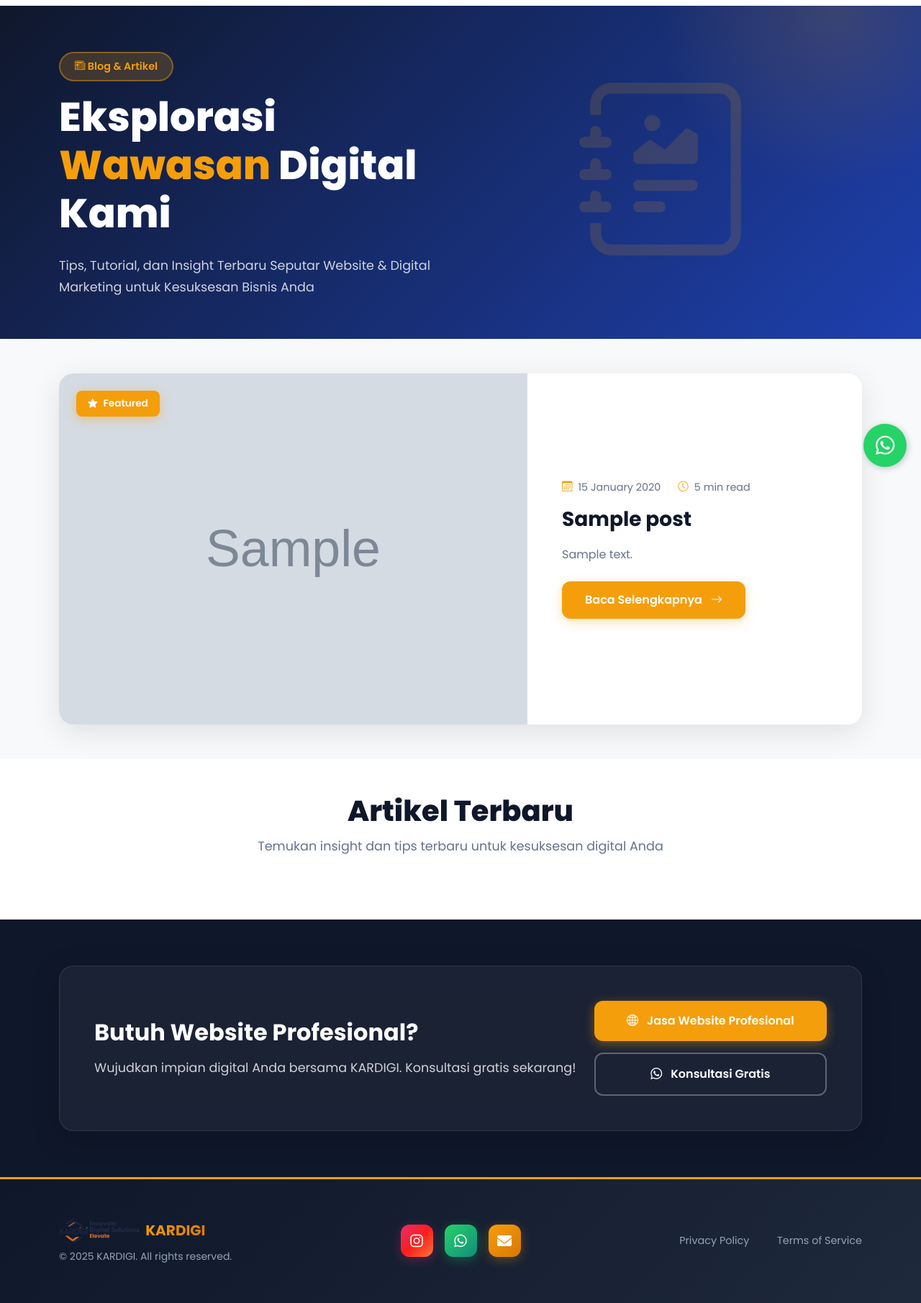
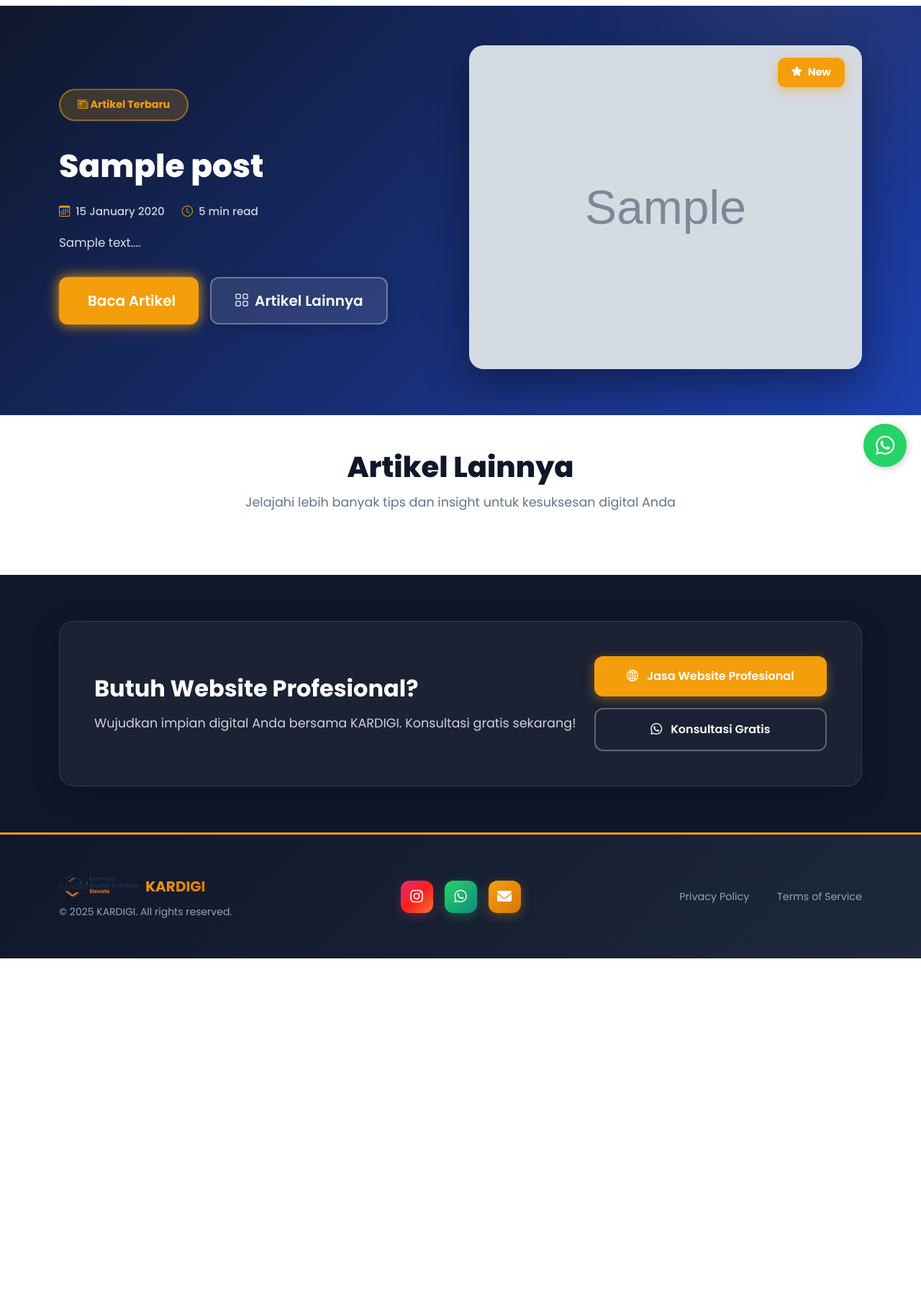
Before and after one commit to amal-hidayah/kardigi-web, a Flask app: page /blog in a window 1280 px wide. Shown: the part 111-1922 px from the top of the page at 72% size. After the commit the page ends 1443 px from the top, so only its background shows below. Run offline with Flask 3, Linux system fonts and the light colour scheme; tables that the repository leaves empty hold one stand-in row (values such as "Sample post"); grey boxes marked "Sample" are stand-in pictures.

```diff
--- a/templates/blog_list.html
+++ b/templates/blog_list.html
@@ -22,11 +22,75 @@
 {% endblock %}
 
 {% block content %}
-<!-- Hero Section -->
+<!-- Hero Section with Latest Article -->
+{% if posts.items %}
+{% set latest_post = posts.items[0] %}
+<section class="blog-hero-section-new">
+    <div class="container">
+        <div class="hero-content-wrapper">
+            <div class="row g-4 align-items-center">
+                <div class="col-lg-6 order-lg-1 order-2">
+                    <div class="hero-text-content">
+                        <div class="hero-badge mb-3">
+                            <i class="bi bi-newspaper"></i> Artikel Terbaru
+                        </div>
+                        <h1 class="hero-article-title">
+                            {{ latest_post.title }}
+                        </h1>
+                        <div class="hero-meta mb-3">
+                            <span class="meta-item">
+                                <i class="bi bi-calendar3"></i>
+                                {{ latest_post.created_at.strftime('%d %B %Y') }}
+                            </span>
+                            <span class="meta-item">
+                                <i class="bi bi-clock"></i>
+                                5 min read
+                            </span>
+                        </div>
+                        {% if latest_post.excerpt %}
+                        <p class="hero-excerpt">{{ latest_post.excerpt[:200] }}...</p>
+                        {% else %}
+                        <p class="hero-excerpt">{{ latest_post.content[:200] | striptags }}...</p>
+                        {% endif %}
+                        <div class="hero-buttons">
+                            <a href="{{ url_for('blog_detail', slug=latest_post.slug) }}" class="btn btn-primary btn-lg">
+                                <i class="bi bi-book-open me-2"></i>
+                                Baca Artikel
+                            </a>
+                            <a href="#more-articles" class="btn btn-outline-primary btn-lg">
+                                <i class="bi bi-grid me-2"></i>
+                                Artikel Lainnya
+                            </a>
+                        </div>
+                    </div>
+                </div>
+                <div class="col-lg-6 order-lg-2 order-1">
+                    <div class="hero-image-wrapper">
+                        {% if latest_post.image %}
+                        <img src="{{ url_for('static', filename='uploads/' + latest_post.image) }}"
+                             class="hero-article-image"
+                             alt="{{ latest_post.title }}">
+                        {% else %}
+                        <div class="hero-placeholder">
+                            <div class="placeholder-gradient"></div>
+                            <i class="bi bi-file-text-fill"></i>
+                        </div>
+                        {% endif %}
+                        <div class="hero-image-badge">
+                            <i class="bi bi-star-fill"></i> New
+                        </div>
+                    </div>
+                </div>
+            </div>
+        </div>
+    </div>
+</section>
+{% else %}
+<!-- Fallback Hero if no posts -->
 <section class="blog-hero-section">
     <div class="container">
         <div class="row align-items-center">
-            <div class="col-lg-6 mb-4 mb-lg-0">
+            <div class="col-lg-12 text-center">
                 <div class="hero-badge mb-3">
                     <i class="bi bi-newspaper"></i> Blog & Artikel
                 </div>
@@ -37,76 +101,18 @@
                     Tips, Tutorial, dan Insight Terbaru Seputar Website & Digital Marketing untuk Kesuksesan Bisnis Anda
                 </p>
             </div>
-            <div class="col-lg-6">
-                <div class="hero-illustration">
-                    <i class="bi bi-journal-richtext"></i>
-                </div>
-            </div>
         </div>
     </div>
 </section>
-
-<!-- Featured Article (First Post) -->
-{% if posts.items %}
-<section class="featured-section">
-    <div class="container">
-        {% set featured_post = posts.items[0] %}
-        <div class="featured-article">
-            <div class="row g-0">
-                <div class="col-lg-7">
-                    <div class="featured-image-wrapper">
-                        {% if featured_post.image %}
-                        <img src="{{ url_for('static', filename='uploads/' + featured_post.image) }}"
-                             class="featured-image"
-                             alt="{{ featured_post.title }}">
-                        {% else %}
-                        <div class="featured-placeholder">
-                            <div class="placeholder-bg"></div>
-                            <i class="bi bi-file-text"></i>
-                        </div>
-                        {% endif %}
-                        <div class="featured-badge">
-                            <i class="bi bi-star-fill"></i> Featured
-                        </div>
-                    </div>
-                </div>
-                <div class="col-lg-5">
-                    <div class="featured-content">
-                        <div class="featured-meta mb-3">
-                            <span class="meta-item">
-                                <i class="bi bi-calendar3"></i>
-                                {{ featured_post.created_at.strftime('%d %B %Y') }}
-                            </span>
-                            <span class="meta-item">
-                                <i class="bi bi-clock"></i>
-                                5 min read
-                            </span>
-                        </div>
-                        <h2 class="featured-title mb-3">
-                            {{ featured_post.title }}
-                        </h2>
-                        {% if featured_post.excerpt %}
-                        <p class="featured-excerpt mb-4">{{ featured_post.excerpt }}</p>
-                        {% else %}
-                        <p class="featured-excerpt mb-4">{{ featured_post.content[:150] | striptags }}...</p>
-                        {% endif %}
-                        <a href="{{ url_for('blog_detail', slug=featured_post.slug) }}" class="btn-featured">
-                            Baca Selengkapnya
-                            <i class="bi bi-arrow-right"></i>
-                        </a>
-                    </div>
-                </div>
-            </div>
-        </div>
-    </div>
-</section>
+{% endif %}
 
 <!-- Latest Articles -->
-<section class="articles-section">
+{% if posts.items %}
+<section class="articles-section" id="more-articles">
     <div class="container">
         <div class="section-header mb-5">
-            <h2 class="section-title">Artikel Terbaru</h2>
-            <p class="section-subtitle">Temukan insight dan tips terbaru untuk kesuksesan digital Anda</p>
+            <h2 class="section-title">Artikel Lainnya</h2>
+            <p class="section-subtitle">Jelajahi lebih banyak tips dan insight untuk kesuksesan digital Anda</p>
         </div>
 
         <div class="row g-4">
@@ -192,21 +198,6 @@
         {% endif %}
     </div>
 </section>
-
-{% else %}
-<!-- Empty State -->
-<section class="empty-section">
-    <div class="container text-center py-5">
-        <div class="empty-icon mb-4">
-            <i class="bi bi-inbox"></i>
-        </div>
-        <h3 class="mb-3">Belum Ada Artikel</h3>
-        <p class="text-muted mb-4">Artikel blog akan segera hadir!</p>
-        <a href="{{ url_for('home') }}" class="btn btn-primary btn-lg">
-            <i class="bi bi-house-door"></i> Kembali ke Beranda
-        </a>
-    </div>
-</section>
 {% endif %}
 
 <!-- CTA Section -->
@@ -236,7 +227,203 @@
 </section>
 
 <style>
-/* Hero Section */
+/* New Hero Section with Latest Article */
+.blog-hero-section-new {
+    padding: 4rem 0;
+    background: linear-gradient(135deg, var(--primary-navy) 0%, #1e40af 100%);
+    position: relative;
+    overflow: hidden;
+}
+
+.blog-hero-section-new::before {
+    content: '';
+    position: absolute;
+    top: -50%;
+    right: -10%;
+    width: 600px;
+    height: 600px;
+    background: radial-gradient(circle, rgba(245, 158, 11, 0.15) 0%, transparent 70%);
+    border-radius: 50%;
+    animation: pulse-glow 8s ease-in-out infinite;
+}
+
+@keyframes pulse-glow {
+    0%, 100% { transform: scale(1); opacity: 0.5; }
+    50% { transform: scale(1.2); opacity: 0.3; }
+}
+
+.hero-content-wrapper {
+    position: relative;
+    z-index: 1;
+}
+
+.hero-text-content {
+    padding: 2rem 0;
+}
+
+.hero-badge {
+    display: inline-block;
+    padding: 0.6rem 1.5rem;
+    background: rgba(245, 158, 11, 0.2);
+    border: 2px solid rgba(245, 158, 11, 0.5);
+    border-radius: 50px;
+    color: var(--accent-orange);
+    font-weight: 700;
+    font-size: 0.9rem;
+    animation: badge-float 3s ease-in-out infinite;
+}
+
+@keyframes badge-float {
+    0%, 100% { transform: translateY(0); }
+    50% { transform: translateY(-5px); }
+}
+
+.hero-article-title {
+    font-size: clamp(1.75rem, 4vw, 2.75rem);
+    font-weight: 800;
+    color: white;
+    line-height: 1.3;
+    margin-bottom: 1.5rem;
+    margin-top: 1rem;
+}
+
+.hero-meta {
+    display: flex;
+    gap: 1.5rem;
+    flex-wrap: wrap;
+    margin-bottom: 1.5rem;
+}
+
+.hero-meta .meta-item {
+    display: flex;
+    align-items: center;
+    gap: 0.5rem;
+    color: rgba(255, 255, 255, 0.8);
+    font-size: 0.95rem;
+    font-weight: 500;
+}
+
+.hero-meta .meta-item i {
+    color: var(--accent-orange);
+}
+
+.hero-excerpt {
+    font-size: 1.05rem;
+    color: rgba(255, 255, 255, 0.85);
+    line-height: 1.8;
+    margin-bottom: 2rem;
+}
+
+.hero-buttons {
+    display: flex;
+    gap: 1rem;
+    flex-wrap: wrap;
+}
+
+.hero-buttons .btn {
+    display: inline-flex;
+    align-items: center;
+    padding: 1rem 2rem;
+    border-radius: 12px;
+    font-weight: 600;
+    text-decoration: none;
+    transition: all 0.3s ease;
+    box-shadow: 0 4px 15px rgba(0, 0, 0, 0.2);
+}
+
+.hero-buttons .btn-primary {
+    background: var(--accent-orange);
+    border: none;
+    color: white;
+}
+
+.hero-buttons .btn-primary:hover {
+    background: var(--accent-orange-hover);
+    transform: translateY(-3px);
+    box-shadow: 0 8px 25px rgba(245, 158, 11, 0.5);
+    color: white;
+}
+
+.hero-buttons .btn-outline-primary {
+    background: rgba(255, 255, 255, 0.1);
+    border: 2px solid rgba(255, 255, 255, 0.3);
+    color: white;
+    backdrop-filter: blur(10px);
+}
+
+.hero-buttons .btn-outline-primary:hover {
+    background: rgba(255, 255, 255, 0.2);
+    border-color: rgba(255, 255, 255, 0.5);
+    transform: translateY(-3px);
+    color: white;
+}
+
+.hero-image-wrapper {
+    position: relative;
+    border-radius: 20px;
+    overflow: hidden;
+    box-shadow: 0 20px 60px rgba(0, 0, 0, 0.4);
+    transition: transform 0.5s ease;
+}
+
+.hero-image-wrapper:hover {
+    transform: scale(1.02);
+}
+
+.hero-article-image {
+    width: 100%;
+    height: 450px;
+    object-fit: cover;
+    display: block;
+}
+
+.hero-placeholder {
+    width: 100%;
+    height: 450px;
+    background: linear-gradient(135deg, rgba(245, 158, 11, 0.3) 0%, rgba(220, 38, 38, 0.3) 100%);
+    display: flex;
+    align-items: center;
+    justify-content: center;
+    position: relative;
+}
+
+.hero-placeholder .placeholder-gradient {
+    position: absolute;
+    inset: 0;
+    background: radial-gradient(circle at center, rgba(255, 255, 255, 0.1) 0%, transparent 70%);
+}
+
+.hero-placeholder i {
+    font-size: 8rem;
+    color: white;
+    opacity: 0.6;
+    position: relative;
+    z-index: 1;
+}
+
+.hero-image-badge {
+    position: absolute;
+    top: 1.5rem;
+    right: 1.5rem;
+    padding: 0.6rem 1.2rem;
+    background: var(--accent-orange);
+    color: white;
+    border-radius: 10px;
+    font-weight: 700;
+    font-size: 0.9rem;
+    display: flex;
+    align-items: center;
+    gap: 0.5rem;
+    box-shadow: 0 4px 15px rgba(245, 158, 11, 0.5);
+    animation: bounce 2s ease-in-out infinite;
+}
+
+@keyframes bounce {
+    0%, 100% { transform: translateY(0); }
+    50% { transform: translateY(-10px); }
+}
+
+/* Old Hero Section (Fallback) */
 .blog-hero-section {
     padding: 4rem 0 3rem;
     background: linear-gradient(135deg, var(--primary-navy) 0%, #1e40af 100%);
@@ -253,17 +440,6 @@
     height: 500px;
     background: radial-gradient(circle, rgba(245, 158, 11, 0.15) 0%, transparent 70%);
     border-radius: 50%;
-}
-
-.hero-badge {
-    display: inline-block;
-    padding: 0.5rem 1.25rem;
-    background: rgba(245, 158, 11, 0.2);
-    border: 2px solid rgba(245, 158, 11, 0.4);
-    border-radius: 50px;
-    color: var(--accent-orange);
-    font-weight: 600;
-    font-size: 0.9rem;
 }
 
 .hero-title {
@@ -295,153 +471,6 @@
 @keyframes float {
     0%, 100% { transform: translateY(0); }
     50% { transform: translateY(-20px); }
-}
-
-/* Featured Section */
-.featured-section {
-    padding: 3rem 0;
-    background: #f8f9fa;
-}
-
-.featured-article {
-    background: white;
-    border-radius: 20px;
-    overflow: hidden;
-    box-shadow: 0 10px 40px rgba(0, 0, 0, 0.1);
-    transition: transform 0.3s ease, box-shadow 0.3s ease;
-}
-
-.featured-article:hover {
-    transform: translateY(-5px);
-    box-shadow: 0 15px 50px rgba(0, 0, 0, 0.15);
-}
-
-.featured-image-wrapper {
-    position: relative;
-    height: 100%;
-    min-height: 400px;
-    overflow: hidden;
-}
-
-.featured-image {
-    width: 100%;
-    height: 100%;
-    object-fit: cover;
-    transition: transform 0.6s ease;
-}
-
-.featured-article:hover .featured-image {
-    transform: scale(1.1);
-}
-
-.featured-placeholder {
-    width: 100%;
-    height: 100%;
-    background: linear-gradient(135deg, var(--primary-navy) 0%, #1e40af 100%);
-    display: flex;
-    align-items: center;
-    justify-content: center;
-    position: relative;
-}
-
-.placeholder-bg {
-    position: absolute;
-    inset: 0;
-    background: linear-gradient(135deg, var(--accent-orange) 0%, #dc2626 100%);
-    opacity: 0.3;
-}
-
-.featured-placeholder i {
-    font-size: 6rem;
-    color: white;
-    opacity: 0.5;
-    position: relative;
-    z-index: 1;
-}
-
-.featured-badge {
-    position: absolute;
-    top: 1.5rem;
-    left: 1.5rem;
-    padding: 0.5rem 1rem;
-    background: var(--accent-orange);
-    color: white;
-    border-radius: 8px;
-    font-weight: 600;
-    font-size: 0.85rem;
-    display: flex;
-    align-items: center;
-    gap: 0.5rem;
-    box-shadow: 0 4px 15px rgba(245, 158, 11, 0.4);
-}
-
-.featured-content {
-    padding: 3rem;
-    display: flex;
-    flex-direction: column;
-    justify-content: center;
-    height: 100%;
-}
-
-.featured-meta {
-    display: flex;
-    gap: 1.5rem;
-    flex-wrap: wrap;
-}
-
-.meta-item {
-    display: flex;
-    align-items: center;
-    gap: 0.5rem;
-    color: var(--text-grey);
-    font-size: 0.9rem;
-}
-
-.meta-item i {
-    color: var(--accent-orange);
-}
-
-.featured-title {
-    font-size: 1.75rem;
-    font-weight: 700;
-    color: var(--primary-navy);
-    line-height: 1.3;
-}
-
-.featured-excerpt {
-    color: var(--text-grey);
-    line-height: 1.7;
-    font-size: 1rem;
-}
-
-.btn-featured {
-    display: inline-flex;
-    align-items: center;
-    gap: 0.75rem;
-    padding: 0.875rem 2rem;
-    background: var(--accent-orange);
-    color: white;
-    text-decoration: none;
-    border-radius: 12px;
-    font-weight: 600;
-    transition: all 0.3s ease;
-    box-shadow: 0 4px 15px rgba(245, 158, 11, 0.3);
-    align-self: flex-start;
-}
-
-.btn-featured:hover {
-    background: var(--accent-orange-hover);
-    transform: translateX(5px);
-    box-shadow: 0 6px 20px rgba(245, 158, 11, 0.5);
-    color: white;
-}
-
-.btn-featured i {
-    transition: transform 0.3s ease;
-}
-
-.btn-featured:hover i {
-    transform: translateX(5px);
 }
 
 /* Articles Section */
```
Also changed, not shown: other parts of templates/blog_list.html (+35 -0 lines), templates/admin_blog_form.html (+149 -31 lines).
